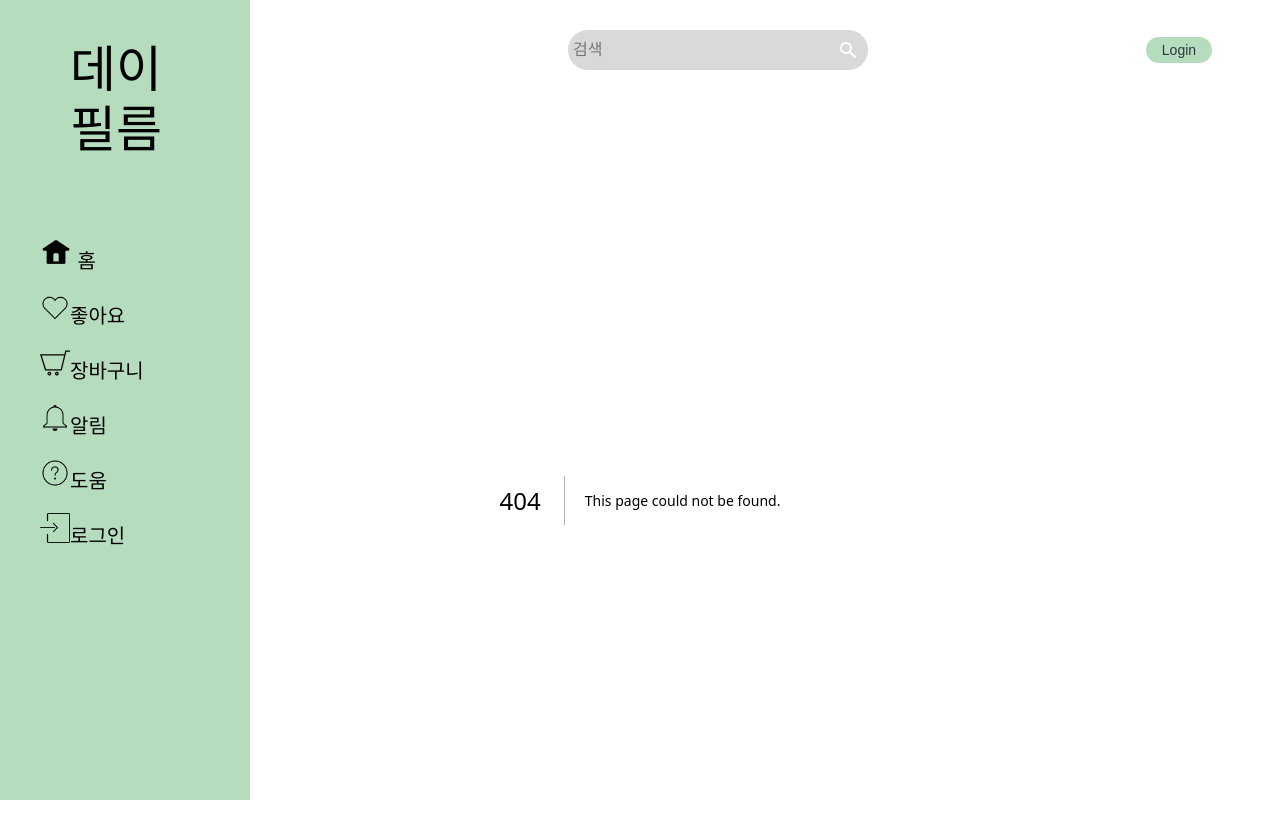
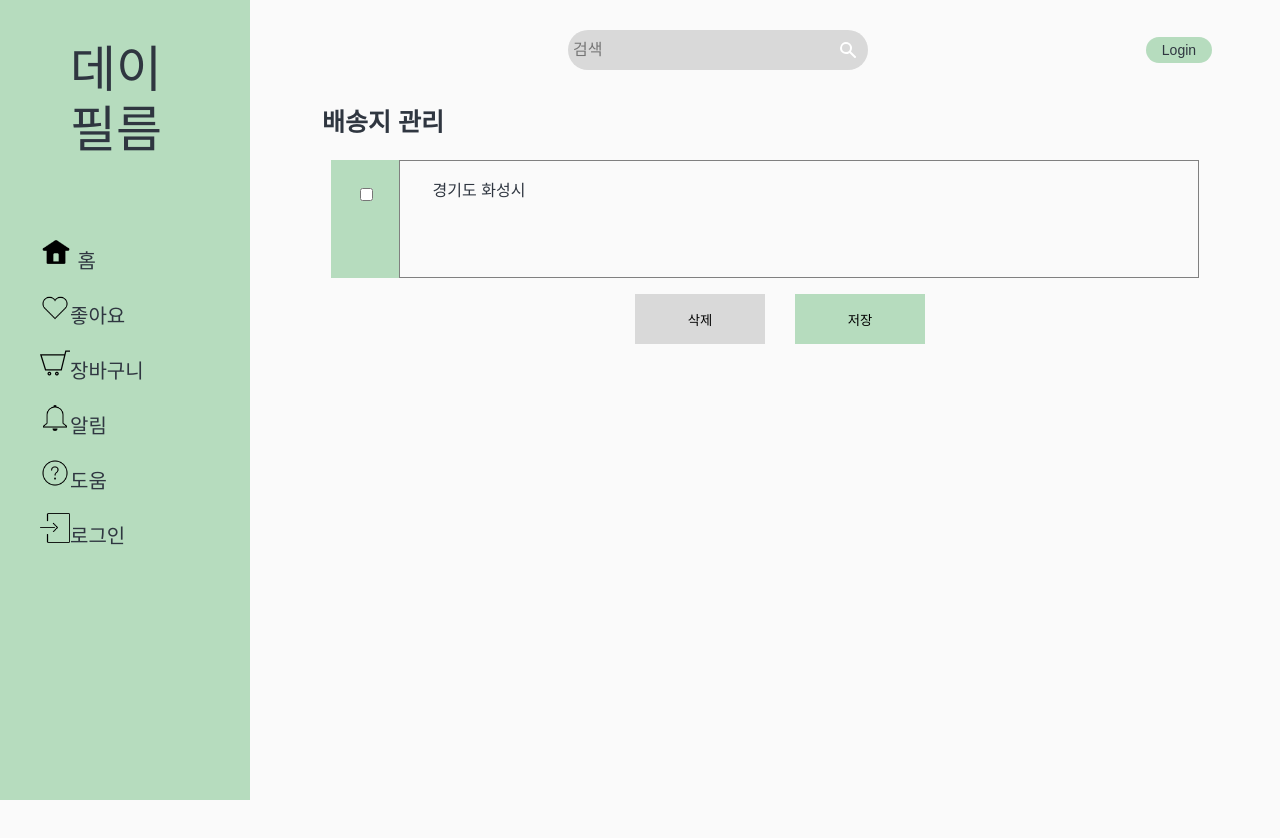
Before and after one commit to hyemimi/black-rabbit, a Next.js app: page /addresslist in a window 1280 px wide. Before the commit this address had no page. Shown: the top 838 px of the page. After the commit the page ends 800 px from the top, so only its background shows below. Built offline with nearby package versions, Linux system fonts and the light colour scheme.

Commit message:
feat : 배송지관리 페이지

```diff
--- /dev/null
+++ b/pages/addresslist.tsx
@@ -0,0 +1,63 @@
+import { Box } from "@/components/common/Box";
+import { TitleDiv } from "@/components/common/TitleDiv";
+import { Wrapper } from "@/components/common/Wrapper";
+import styled from "styled-components";
+export default function addresslist() {
+  return (
+    <Wrapper>
+      <TitleDiv>
+        <h1>배송지 관리</h1>
+      </TitleDiv>
+
+      <ItemDiv>
+        <SelectBox>
+          <input type="checkbox"></input>
+        </SelectBox>
+        <ItemBox>
+          <Item>
+            <h1>경기도 화성시</h1>
+          </Item>
+        </ItemBox>
+      </ItemDiv>
+      <ButtonDiv>
+        <Button color="delete">삭제</Button>
+        <Button>저장</Button>
+      </ButtonDiv>
+    </Wrapper>
+  );
+}
+const ItemDiv = styled.div`
+  display: flex;
+`;
+const SelectBox = styled.div`
+  width: 68px;
+  height: 118px;
+  background-color: ${(props) => props.theme.pointColor};
+  padding: 25px;
+`;
+const ItemBox = styled.div`
+  width: 800px;
+  height: 118px;
+  border: 1px solid gray;
+  display: flex;
+`;
+const Item = styled.div`
+  width: 158px;
+
+  text-align: center;
+  align-items: center;
+  padding: 20px;
+`;
+
+const ButtonDiv = styled.div`
+  display: flex;
+`;
+const Button = styled.button<{ color?: string }>`
+  background-color: ${(props) =>
+    props.color ? props.theme.searchColor : props.theme.pointColor};
+  border: none;
+  margin-left: 30px;
+  height: 50px;
+  width: 130px;
+  cursor: pointer;
+`;
```
